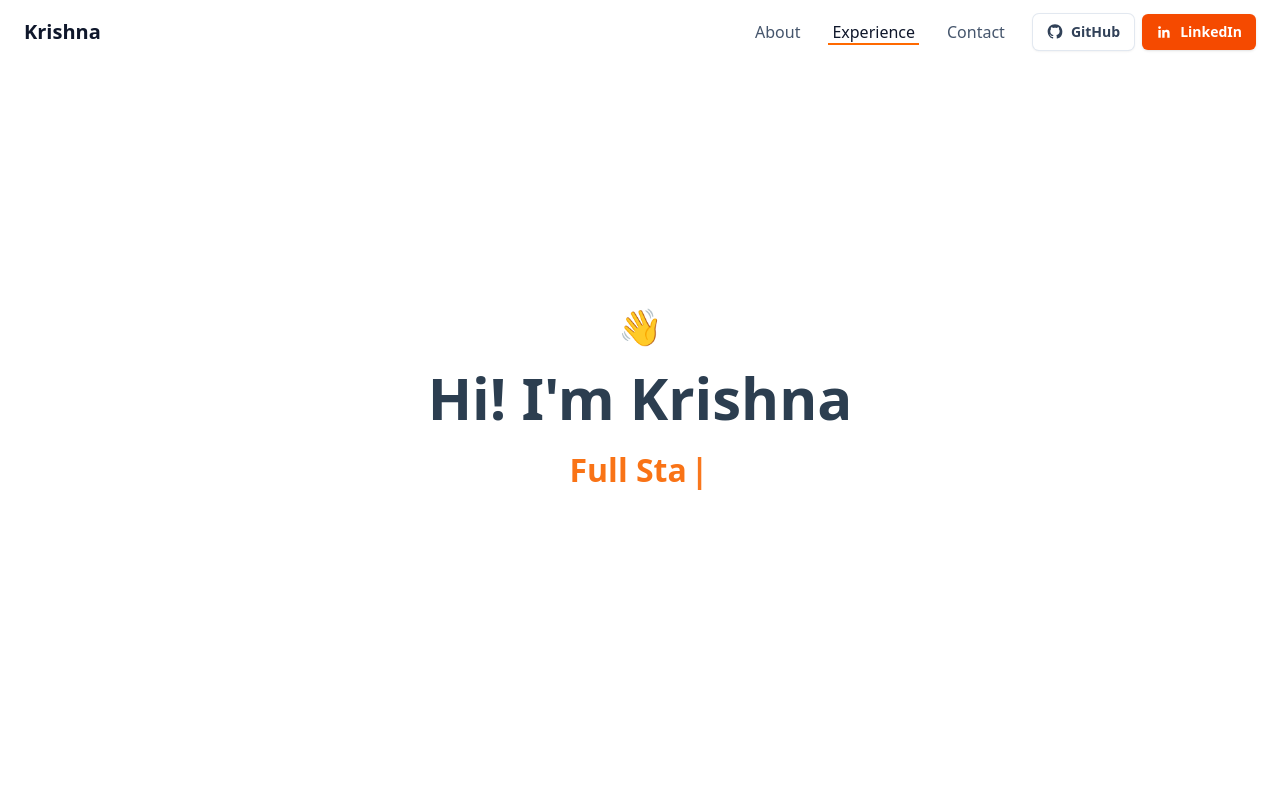
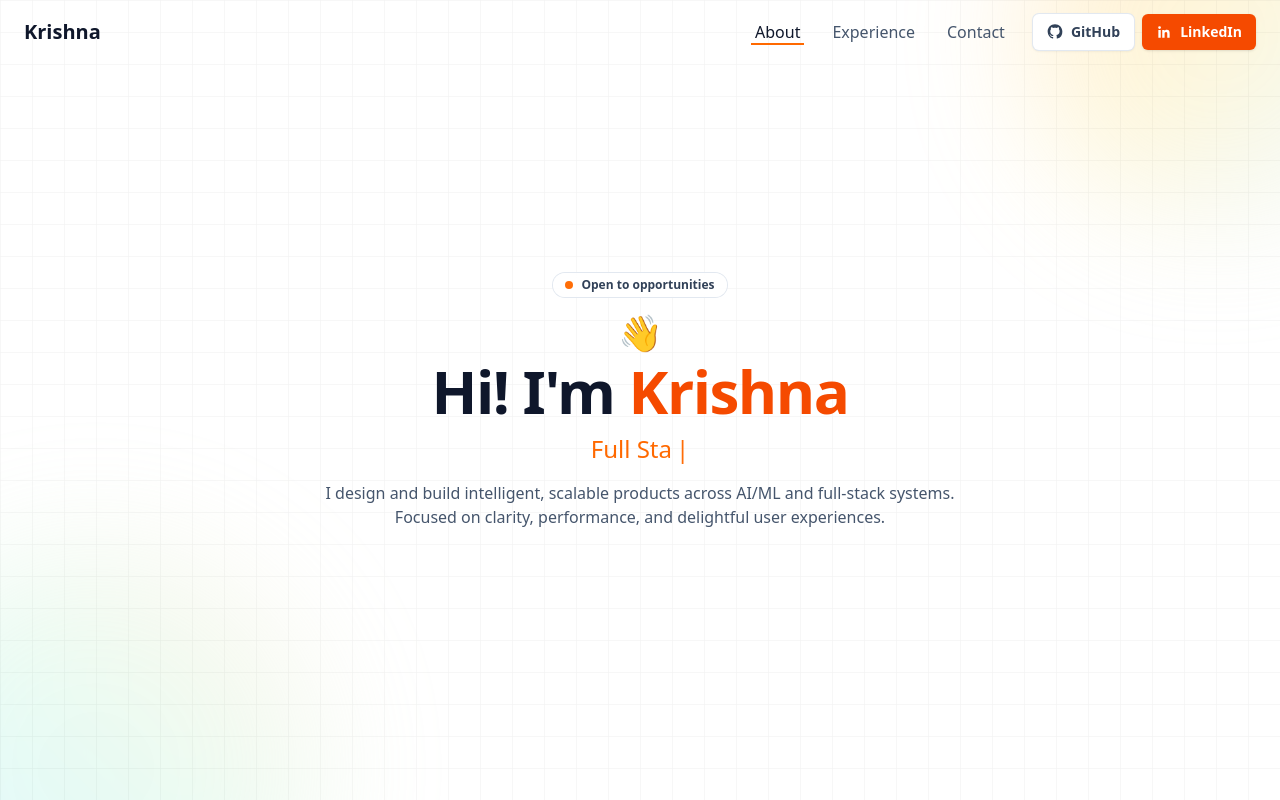
Before and after one commit to KrishnakGitHub/Krishna, a Next.js app: page / in a window 1280 px wide. Shown: the top 800 px of the page. Built offline with nearby package versions, Linux system fonts and the light colour scheme.

Commit message:
about update

```diff
--- a/app/_components/About.tsx
+++ b/app/_components/About.tsx
@@ -3,25 +3,71 @@
 import Typing from './Typing';
 
 export default function About() {
-  const words = [ "AI Research Engineer", "Full Stack Developer" ];
+  const words = ["AI Research Engineer", "Full Stack Developer"];
+
   return (
-    <div className='flex flex-col justify-center items-center gap-8 min-h-screen'>
+    <section id="about" className="relative min-h-screen flex items-center justify-center overflow-hidden bg-white">
+      {/* Background decorative elements */}
+      <div aria-hidden className="pointer-events-none absolute inset-0">
+        {/* Soft gradient blob */}
+        <div className="absolute -top-40 -right-32 h-96 w-96 rounded-full blur-3xl opacity-30 bg-gradient-to-br from-orange-300 via-amber-200 to-sky-200" />
+        <div className="absolute -bottom-48 -left-32 h-[28rem] w-[28rem] rounded-full blur-3xl opacity-25 bg-gradient-to-tr from-sky-300 via-emerald-200 to-orange-200" />
+        {/* Grid pattern overlay */}
+        <svg className="absolute inset-0 h-full w-full opacity-[0.06]" xmlns="http://www.w3.org/2000/svg">
+          <defs>
+            <pattern id="grid" width="32" height="32" patternUnits="userSpaceOnUse">
+              <path d="M 32 0 L 0 0 0 32" fill="none" stroke="currentColor" strokeWidth="1" />
+            </pattern>
+          </defs>
+          <rect width="100%" height="100%" fill="url(#grid)" className="text-slate-600" />
+        </svg>
+      </div>
 
-      <div className=''>
-        <div className='min-h-[100vh] flex flex-col justify-center items-center gap-4 px-4 text-center'>
-          <h3 className='text-4xl'>👋</h3>
-          <h1 className='text-primary'>Hi! I&#39;m Krishna</h1>
-          <h3 className='text-secondry'>< Typing words = {words} /></h3>
+      {/* Content */}
+      <div className="relative z-10 container mx-auto px-4 md:px-6 py-24 text-center">
+        <div className="inline-flex items-center gap-2 rounded-full bg-white/70 backdrop-blur ring-1 ring-slate-200 px-3 py-1 text-xs font-semibold text-slate-700 mb-4">
+          <span className="h-2 w-2 rounded-full bg-orange-500 animate-pulse" />
+          Open to opportunities
         </div>
+
+        <h3 className="text-4xl">👋</h3>
+        <h1 className="mt-2 text-4xl md:text-6xl font-extrabold tracking-tight text-slate-900">
+          Hi! I&apos;m <span className="text-orange-600">Krishna</span>
+        </h1>
+        <h3 className="mt-3 text-lg md:text-2xl text-slate-700">
+          <Typing words={words} />
+        </h3>
+
+        <p className="mt-4 max-w-2xl mx-auto text-slate-600">
+          I design and build intelligent, scalable products across AI/ML and full-stack systems.
+          Focused on clarity, performance, and delightful user experiences.
+        </p>
+
+        {/* Actions */}
+        {/* <div className="mt-8 flex items-center justify-center gap-3">
+          <a
+            href="/resume.pdf"
+            target="_blank"
+            rel="noopener noreferrer"
+            className="inline-flex items-center gap-2 text-sm md:text-base font-semibold text-white bg-orange-600 hover:bg-orange-500 active:bg-orange-600 px-4 py-2 rounded-md shadow-sm ring-1 ring-orange-600/10"
+          >
+            View Resume
+            <svg xmlns="http://www.w3.org/2000/svg" viewBox="0 0 24 24" fill="none" stroke="currentColor" strokeWidth="2" strokeLinecap="round" strokeLinejoin="round" className="h-4 w-4">
+              <path d="M12 5v14M5 12h14" />
+            </svg>
+          </a>
+          <a
+            href="/resume.pdf"
+            download
+            className="inline-flex items-center gap-2 text-sm md:text-base font-semibold text-slate-700 bg-white hover:bg-slate-50 px-4 py-2 rounded-md shadow-sm ring-1 ring-slate-200"
+          >
+            Download Resume
+            <svg xmlns="http://www.w3.org/2000/svg" viewBox="0 0 24 24" fill="none" stroke="currentColor" strokeWidth="2" strokeLinecap="round" strokeLinejoin="round" className="h-4 w-4">
+              <path d="M12 5v10M12 15l-3-3M12 15l3-3M5 19h14" />
+            </svg>
+          </a>
+        </div> */}
       </div>
-      {/* <Image
-        className="bg-transparent"
-        src="./loading.svg"
-        alt="icon"
-        width={200}
-        height={100}
-        priority
-      /> */}
-    </div>
-  )
+    </section>
+  );
 }
--- a/app/_components/Typing.tsx
+++ b/app/_components/Typing.tsx
@@ -9,9 +9,9 @@
 export default function Typing({words}: TypingProps) {
     const text = useTypingEffect(words);
     return (
-    <div>
+    <div className="text-orange-500" aria-live='polite'>
         {text}
-        <span className="border-r-2 border-white animate-pulse ml-1">|</span>
+        <span className="animate-pulse ml-1" aria-hidden="true">|</span>
     </div>
 )
 }
```
